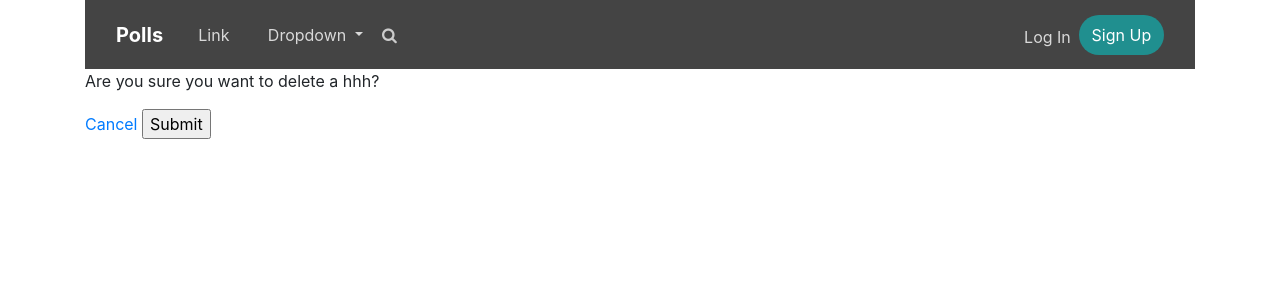
After one commit to lenakotishova/Votalot, a Django app: page /polls/60/delete/ in a window 1280 px wide. The commit adds this page. Shown: the top 300 px of the page. Run offline with Django 4.2, Linux system fonts and the light colour scheme; data comes from the database, SQL or seed files in the repository; both versions use the stored data as it was after the commit; some libraries are stand-ins or nearby versions.

Commit message:
Add Delete Form

```diff
--- a/polls/forms.py
+++ b/polls/forms.py
@@ -64,6 +64,7 @@ PollFormSet = inlineformset_factory(Question,
                                     min_num=2,
                                     extra=8,
                                     max_num=10,
+                                    can_delete=True,
                                     validate_min=True,
                                     validate_max=True,
                                     )
--- a/polls/templates/polls/base.html
+++ b/polls/templates/polls/base.html
@@ -35,6 +35,7 @@
                             <a class="btn btn-light action-button" role="button" href="{% url 'polls:create' %}">Create</a>
                         </div>
 
+
                               <button class="btn btn-secondary dropdown-toggle" type="button" id="dropdownMenuButton1" data-bs-toggle="dropdown" aria-expanded="false">
                                   {{user }}
                               </button>
--- /dev/null
+++ b/polls/templates/polls/delete_poll.html
@@ -0,0 +1,13 @@
+{% extends 'polls/base.html' %}
+{% load static %}
+
+{% block content %}
+    <p>Are you sure you want to delete a {{ question.question_text }}?</p>
+    <form method="POST" action="{% url 'polls:delete' question.id %}">
+        {% csrf_token %}
+
+    <a href="{% url 'polls:index' %}">Cancel</a>
+{#    <a href="{% url 'polls:delete' question.id %}"></a>#}
+    <input type="submit" name="Confirm">
+    </form>
+{% endblock %}
--- a/polls/templates/polls/detail.html
+++ b/polls/templates/polls/detail.html
@@ -14,7 +14,11 @@
 
     {% endfor %}
 </fieldset>
-<input type="submit" value="Vote">
+<input class='btn btn-light action-button' type="submit" value="Vote">
+<a class="btn btn-light action-button" role="button" href="{% url 'polls:edit' question.id %}">Edit</a>
+<a class="btn btn-light action-button" role="button" href="{% url 'polls:delete' question.id %}">Delete</a>
+
+
 </form>
 <p>Asked by {{ question.author }}</p>
 {% endblock %}
--- a/polls/urls.py
+++ b/polls/urls.py
@@ -13,4 +13,6 @@ urlpatterns = [
 
     path('create/', views.create_polls_form_view, name='create'),
 
+    path('<int:pk>/delete/', views.delete_poll_view, name='delete'),
+
 ]
--- a/polls/views.py
+++ b/polls/views.py
@@ -95,149 +95,15 @@ def edit_poll_view(request, pk):
             'formset': formset,
             'question_form': question_form,
         })
-    #
-    # context = {
-    #     'formset': formset,
-    #     'question_form': question_form
-    # }
-    # return render(request, 'polls/edit_poll.html', context)
 
-    # if choice_forms.is_valid():
-    #     instance = choice_forms.save(commit=False)
-    #     instance.user = request.user
-    #     instance.save()
-    # return render(request, 'polls/edit_poll.html', {'choice_forms': choice_forms})
 
-    # form = QuestionForm(request.POST, instance=question)
-    # if form.is_valid() and choice_form.is_valid():
-    #     form.save()
-    #     if choice_form.is_valid():
-    #         choice_form.save()
-    #         return render(request, 'polls/edit_poll.html', {'choice_form': choice_form})
-    #     else:
-    #         return JsonResponse(choice_form.errors, safe=False)
-    #         # return redirect('polls:edit', pk=question.pk)
-    #
-    # choice_form = PollFormSet(instance=question)
-    # return render(request, 'polls/edit_poll.html', {'choice_form': choice_form})
+def delete_poll_view(request, pk):
+    question = Question.objects.get(id=pk)
+    if request.method == "POST":
+        question.delete()
+        return redirect('polls:index')
 
-    # choice_form = PollFormSet(request.POST, instance=question)
-    # if form.is_valid() and choice_form.is_valid():
-    #     form_quest = form.save(commit=False)
-    #     # question.author = request.user
-    #     question.save()
-    #     for ch_form in choice_form:
-    #         if ch_form.is_valid and ch_form.cleaned_data:
-    #             choice = ch_form.save(commit=False)
-    #             choice.save()
-    #         return redirect('polls:details', pk=form_quest.pk)
-    #     else:
-    #         return redirect('polls:edit', pk=form_quest.pk)
-    # else:
-    #     form = QuestionForm(instance=question)
-    #     choice_form = PollFormSet(instance=question)
-    #
-    #     return render(request, 'polls/edit_poll.html', {'form': form,
-    #                                                     'choice_form': choice_form, })
-
-# class QuestionInline():
-#     form_class = QuestionForm
-#     model = Question
-#     template_name = "polls/create_form.html"
-#
-#     # def __init__(self):
-#     #     self.object = None
-#
-#     def form_valid(self, form):
-#         named_formsets = self.get_named_formsets()
-#         if not all((x.is_valid() for x in named_formsets.values())):
-#             return self.render_to_response(self.get_context_data(form=form))
-#         form.instance.author = self.request.user
-#         self.object = form.save()
-#
-#         # for every formset, attempt to find a specific formset save function
-#         # otherwise, just save.
-#         for name, formset in named_formsets.items():
-#             formset_save_func = getattr(self, 'formset_{0}_valid'.format(name), None)
-#             if formset_save_func is not None:
-#                 formset_save_func(formset)
-#             else:
-#                 formset.save()
-#         return redirect('polls:index')
-#
-#     def formset_choices_valid(self, formset):
-#         """
-#         Hook for custom formset saving.Useful if you have multiple formsets
-#         """
-#         choices = formset.save(commit=False)  # self.save_formset(formset, contact)
-#         # add this 2 lines, if you have can_delete=True parameter
-#         # set in inlineformset_factory func
-#         # for obj in formset.deleted_objects:
-#         #     obj.delete()
-#         for choice in choices:
-#             choice.question = self.object
-#             choice.save()
-#
-#     # def formset_images_valid(self, formset):
-#     #     """
-#     #     Hook for custom formset saving. Useful if you have multiple formsets
-#     #     """
-#     #     images = formset.save(commit=False)  # self.save_formset(formset, contact)
-#     #     # add this 2 lines, if you have can_delete=True parameter
-#     #     # set in inlineformset_factory func
-#     #     for obj in formset.deleted_objects:
-#     #         obj.delete()
-#     #     for image in images:
-#     #         image.product = self.object
-#     #         image.save()
-#
-#
-# class CreatePollView(QuestionInline, CreateView):
-#     # template_name = 'polls/create_poll.html'
-#     #
-#     # model = Question
-#     # form_class = QuestionForm
-#
-#     # sets author to the current user
-#     # def form_valid(self, form):
-#     #     form.instance.author = self.request.user
-#     #     return super().form_valid(form)
-#     def get_success_url(self):
-#         return reverse('polls:detail', kwargs={'pk': self.object.pk})
-#
-#     def get_context_data(self, **kwargs):
-#         ctx = super(CreatePollView, self).get_context_data(**kwargs)
-#         ctx['named_formsets'] = self.get_named_formsets()
-#         # if self.request.POST:
-#         #     ctx.instance.author = self.request.user
-#         #     ctx['form'] = QuestionForm(self.request.POST)
-#         #     ctx['inlines'] = PollFormSet(self.request.POST)
-#         # else:
-#         #     ctx['form'] = QuestionFormSet()
-#         #     ctx['inlines'] = PollFormSet()
-#         return ctx
-#
-#     def get_named_formsets(self):
-#         if self.request.method == "GET":
-#             return {
-#                 'poll': PollFormSet(prefix='poll'),
-#             }
-#         else:
-#             return {
-#                 'poll': PollFormSet(self.request.POST or None, self.request.FILES or None, prefix='poll'),
-#             }
-#
-#     # def form_valid(self, form):
-#     #
-#     #     ctx = self.get_context_data()
-#     #     inlines = ctx['inlines']
-#     #     if inlines.is_valid() and form.is_valid():
-#     #         form.instance.author = self.request.user
-#     #         self.object = form.save()  # saves Father and Children
-#     #         return redirect(self.get_success_url())
-#     #     else:
-#     #         return self.render_to_response(self.get_context_data(form=form))
-#     #
-#     # def form_invalid(self, form):
-#     #     return self.render_to_response(self.get_context_data(form=form))
-#     #
+    context = {
+        'question': question,
+    }
+    return render(request, 'polls/delete_poll.html', context)
```
Also changed, not shown: db.sqlite3.
